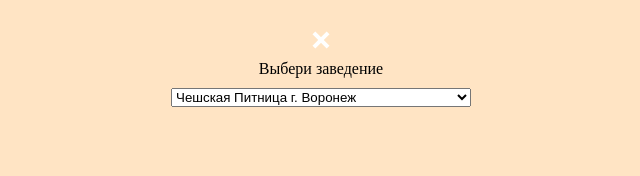
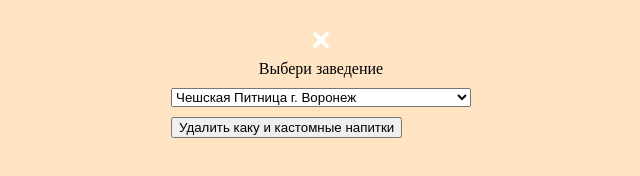
Before and after one commit to RaudVrn/randomizer, a plain HTML site: page index.html in a window 1280 px wide. Both pictures are taken after a click on the element 640 px from the left and 40 px from the top of the page. Shown: the whole page, without its empty margins (319-959 px from the left). Drawn offline with Linux system fonts and the light colour scheme.

Commit message:
Update index.html

```diff
--- a/index.html
+++ b/index.html
@@ -29,6 +29,7 @@
       <button id="new_drink">Сохранить в список</button>
       <button id="new_drink_group">Сохранить группу напитков и приступить к вакханалии</button>
     </div>
+    <button id="delete_local">Удалить каку и кастомные напитки</button>
   </header>
   <main>
     <div class="burger">
```
